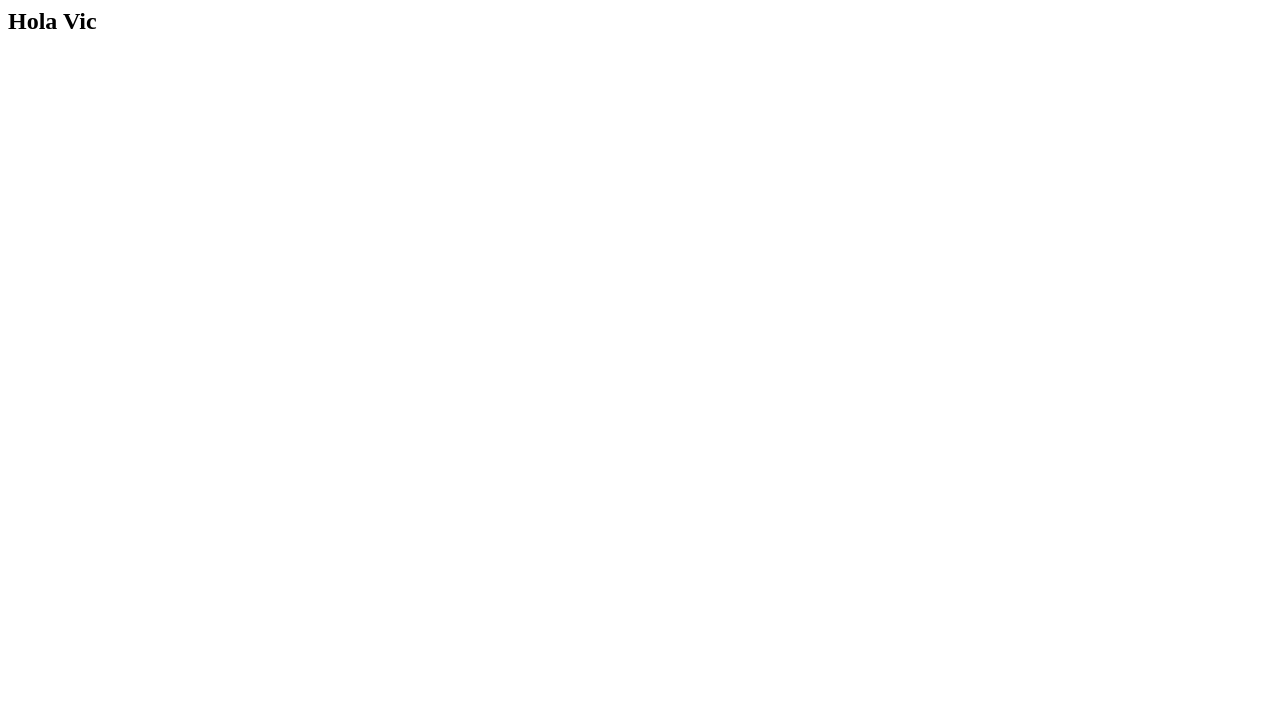
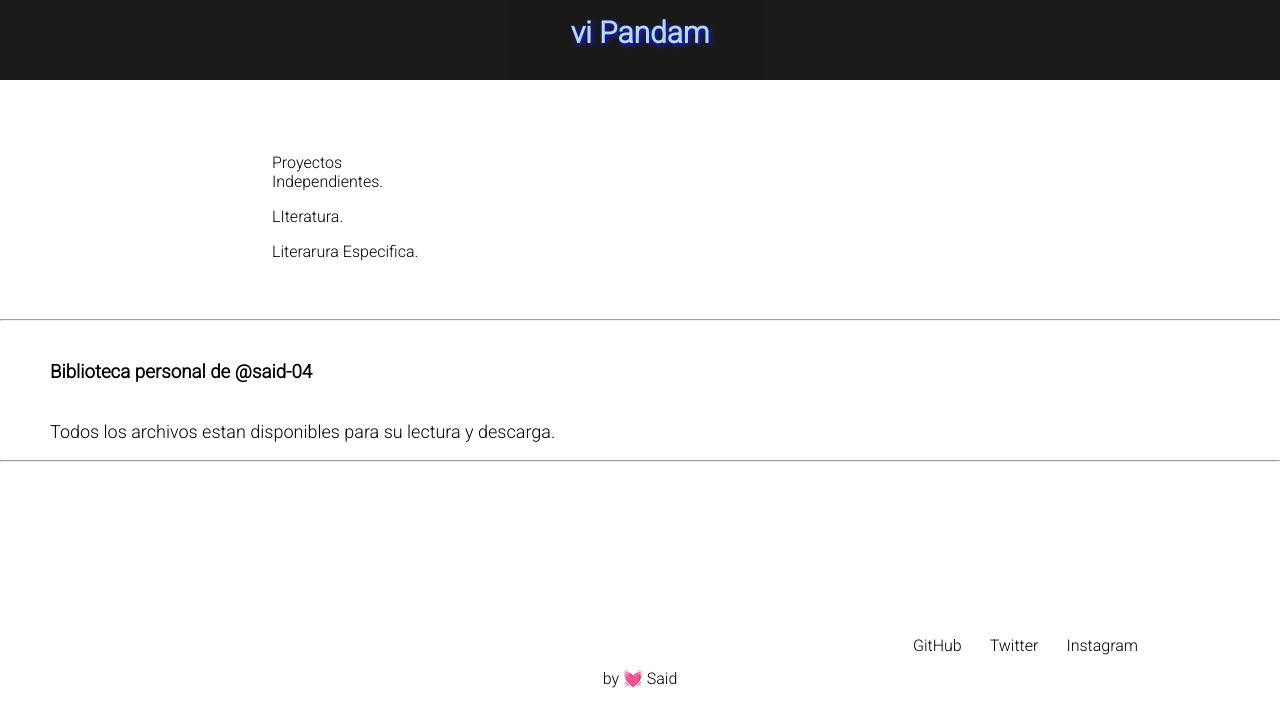
Before and after one commit to said-04/said-04.github.io, a plain HTML site: page index.html in a window 1280 px wide. Drawn offline with Linux system fonts and the light colour scheme.

Commit message:
Nueva versión.

```diff
--- a/index.html
+++ b/index.html
@@ -1,8 +1,40 @@
-<html>
+<!DOCTYPE html>
   <head>
-    <title> Mi pagina </title>
+    <meta charset = "utf-8"> <!-- Esta etiqueta determina que la página puede mostrar caracteres especiales y acento. -->
+    <title> Biblioteca </title> <!-- Está etiqueta determina en su contenido al título de la página que se esta construyendo. -->
+    <link rel = "stylesheet" href = "styles.css"> <!-- Hacemos referencia a nuestro archivo css, el cual determina la parte visual. -->
+    <link rel="preconnect" href="https://fonts.googleapis.com"> <!-- Las siguientes tres lineas son necesarias para utilizar la fuente "Roboto" --> <!-- Linea 1 -->
+    <link rel="preconnect" href="https://fonts.gstatic.com" crossorigin> <!-- Linea 2 -->
+    <link href="https://fonts.googleapis.com/css2?family=Roboto:wght@300&display=swap" rel="stylesheet"> <!-- Linea 3 -->
   </head>
-  <body>
-    <h2> Hola Vic </h2>
+  <body> <!-- Está etiqueta determina en su contenido todo el cuerpo de la página, se puede añadir imagen, audio, texto, vídeos, enlaces. -->
+    <header>
+      <div class = "encabezado">
+       <h1> vi Pandam </h1>
+      </div>
+      <div class = "menu-principal">
+        <ul>
+         <li><a href = "#home"> Proyectos Independientes. </a></li>
+         <li><a href = "#home"> LIteratura. </a></li>
+          <li><a href = "#home"> Literarura Especifica. </a></li>
+        </ul>
+      </div>
+    </header>
+    <hr>
+    <h3> Biblioteca personal de @said-04 </h3><br>
+    <p>Todos los archivos estan disponibles para su lectura y descarga. </p>
+    <hr>
+    <footer>
+      <nav>
+       <ul class = "redes-sociales">
+	 <li class = "menu-redes"><a class = "menu-redes-sociales" href = "#home"> Instagram </a></li>
+	 <li class = "menu-redes"><a class = "menu-redes-sociales" href = "#home"> Twitter </a></li>
+	 <li class = "menu-redes"><a class = "menu-redes-sociales" href = "#home"> GitHub </a></li>
+       </ul>
+      </nav>
+      <div class = "propiedad">
+       <span> by &#128147; Said </span>
+      </div>
+    </footer>
   </body>
 </html>
--- /dev/null
+++ b/styles.css
@@ -0,0 +1,121 @@
+/* Esta linea afecta el aspecto de toda la página actual. */
+*{
+  padding: 0px;
+  font-family: 'Roboto', sans-serif;
+  margin-top: 0px;
+  margin-right: 0px;
+  margin-left: 0px;
+}
+
+/* Esta linea determina el aspecto de la sección encabezado. */
+.encabezado{
+  margin: auto;
+  width: 100%;
+  padding-top: 15px; /* Se debe tener cuidado al emplear "padding" pues por si solo crea alrededor del contenido espacio. */
+  padding-bottom: 10px; /* Solo necesitamos "top" y "bottom", creando espacio arriba y abajo. */
+  display:block;
+  text-align: center;
+  color: lightblue;
+  opacity: 0.9;
+  background-color: black;
+  margin-bottom: 50px;
+}
+
+/* -------------------------------------------------------- */
+/* Inicia la sección "menu-principa" */
+/* Esta linea determina el aspecto de la sección "menu-principal" */
+.menu-principal{
+  margin: auto;
+  width: 60%;
+  padding-top: 15px;
+  padding-bottom: 10px;
+  margin-bottom: 40px;
+  display: block;
+  background-color: white;
+}
+
+ul{
+  list-style-type: none;
+  margin:0;
+  padding: 0;
+  width: 200px;
+  background-color: white;
+}
+
+li a{
+  display: block;
+  color: black;
+  padding: 8px 16px;
+  text-decoration: none;
+}
+
+li a:hover{
+  background-color: #555;
+  color: white;
+}
+/* Fin de la sección "menu-principal" */
+/* ------------------------------------------------------- */
+
+
+/* ------------------------------------------------------- */
+/* Inicia la sección "Footer" */
+footer{
+  background-color: white;
+  margin-top: 160px;
+}
+
+.redes-sociales{
+  color: black;
+  width: 80%;
+  list-style-type: none;
+  margin: auto;
+  padding: 0;
+  overflow: hidden;
+  background-color: white;
+}
+
+.menu-redes{
+  float: right;
+}
+
+.menu-redes-sociales{
+  display: block;
+  color: black;
+  text-align: center;
+  padding: 14px 14px;
+  text-decoration: none;
+}
+
+.menu-redes-sociales:hover{
+  background-color: white;
+  color: black;
+}
+
+.propiedad{
+  color: black;
+  background-color: white;
+  width: 35%;
+  margin: auto;
+  text-align: center;
+  text-decoration: none;
+}
+
+/* Esta linea determina el aspecto de los parrafos. */
+p{
+  text-indent: 50px; /* Agrega un espacio al comienzo de cada parrafo, parecido a la sangría. */
+  font-size: 18px; /* Ajusta el tamaño del texto referente a pixel como unidad de medida o referencia. */
+}
+
+/* Esta linea solo es y será utilizada en el titulo de la página. */
+h1{
+  text-shadow: 2px 2px 5px blue; /* Esta propiedad agrega sombra al texto; solo especifica sombra horizontal y sombra vertical. */
+  font-size: 30px; /* Ajusta el tamaño del texto referente a pixel como unidad de medida o referente. */
+}
+
+h3{
+  text-indent: 50px;
+}
+
+h3{
+  margin-top: 40px;
+}
```
